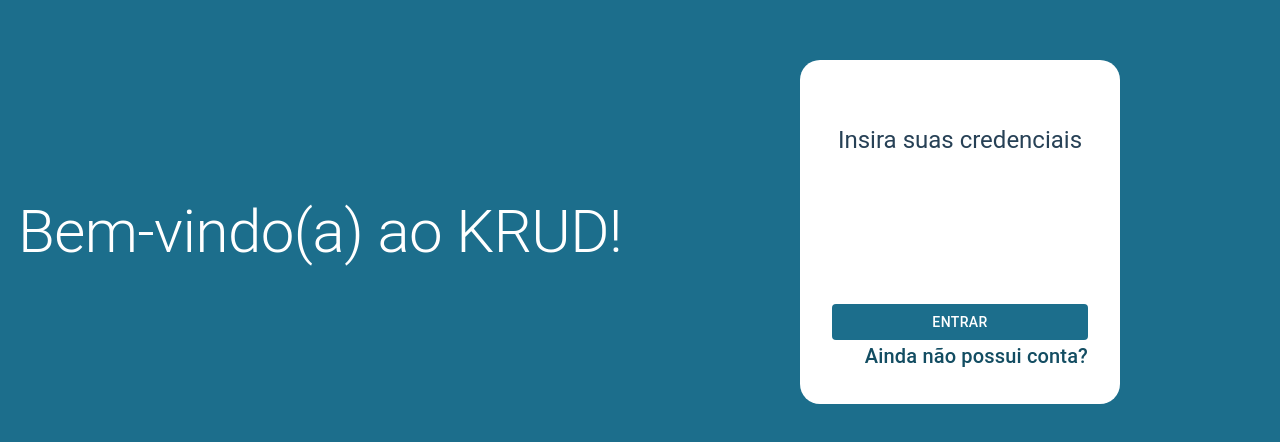
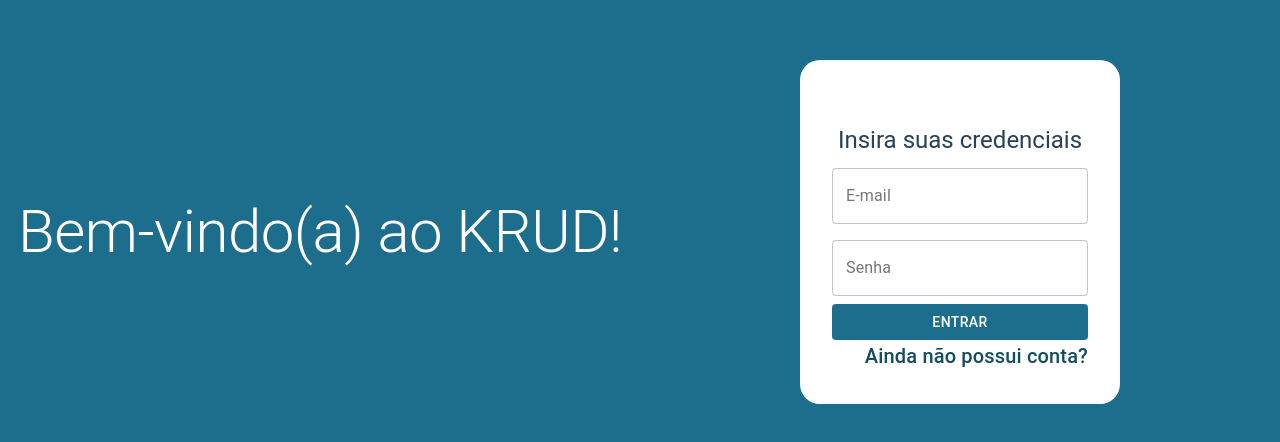
Before and after one commit to HERuppel/react-ts-workshop, a React (Create React App) app: page /auth/login in a window 1280 px wide. Shown: the part 168-610 px from the top of the page. Built offline with nearby package versions, Linux system fonts and the light colour scheme.

Commit message:
Added inputs and form to login page

```diff
--- a/src/pages/Auth/Login/index.tsx
+++ b/src/pages/Auth/Login/index.tsx
@@ -2,9 +2,22 @@ import React from 'react';
 import { Button, Grid, Typography } from '@material-ui/core';
 import { NavLink } from 'react-router-dom';
 import { useStyles } from './styles';
+import { FormProvider, useForm } from 'react-hook-form';
+import Input from '../../../components/Input';
+
+interface FormCredentials {
+  email: string;
+  password: string;
+}
 
 const Login = (): JSX.Element => {
   const classes = useStyles();
+  const formMethods = useForm<FormCredentials>();
+  const { handleSubmit } = formMethods;
+
+  const onSubmit = () => {
+    console.log('SUBMIT');
+  };
 
   return (
     <Grid container className={classes.container}>
@@ -14,11 +27,28 @@ const Login = (): JSX.Element => {
         </Typography>
       </Grid>
       <Grid className={classes.right} item xs={6}>
-        <form className={classes.formContainer}>
+        <form className={classes.formContainer} onSubmit={handleSubmit(onSubmit)}>
           <Typography color='secondary' className={classes.header} variant='h5'>
             Insira suas credenciais
           </Typography>
-          {/* to do form */}
+          <FormProvider {...formMethods}>
+            <Input
+              variant='outlined'
+              name='email'
+              label='E-mail'
+              required
+              givenError='Insira seu endereço de e-mail'
+              defaultValue=''
+            />
+            <Input
+              variant='outlined'
+              name='password'
+              label='Senha'
+              type='password'
+              required
+              givenError='Insira sua senha'
+            />
+          </FormProvider>
           <div className={classes.bottomContainer}>
             <Button className={classes.button} type='submit'>
               Entrar
```
